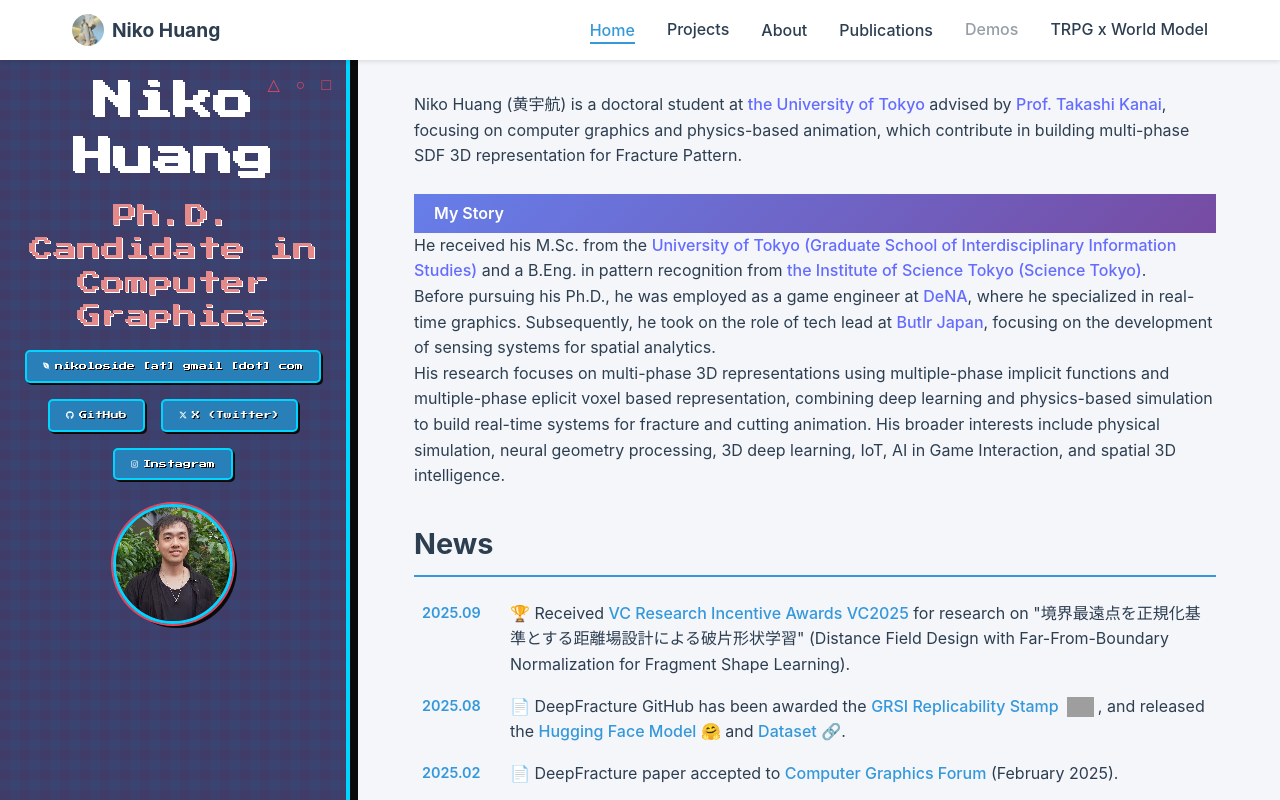
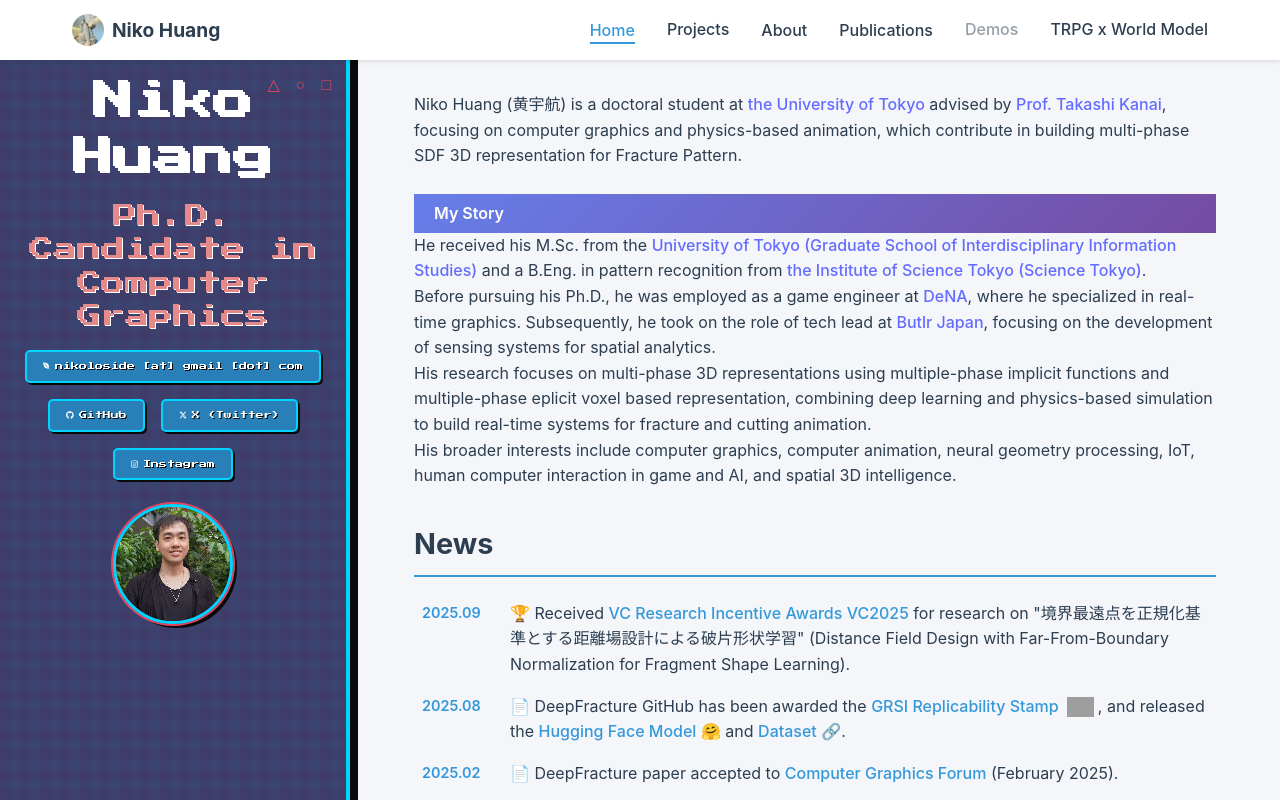
Before and after one commit to nikoloside/nikoloside.github.io, a React (Vite) app: page /#/ in a window 1280 px wide. Shown: the top 800 px of the page. Built offline with nearby package versions, Linux system fonts and the light colour scheme; grey boxes are pictures that could not be loaded.

Commit message:
minor fix

```diff
--- a/src/pages/MainPage.jsx
+++ b/src/pages/MainPage.jsx
@@ -197,7 +197,10 @@ const MainPage = () => {
             Before pursuing his Ph.D., he was employed as a game engineer at <a href="https://dena.com/jp/" target="_blank" rel="noopener noreferrer">DeNA</a>, where he specialized in real-time graphics. Subsequently, he took on the role of tech lead at <a href="https://butlr.io/" target="_blank" rel="noopener noreferrer">Butlr Japan</a>, focusing on the development of sensing systems for spatial analytics.
           </p>
           <p>
-            His research focuses on multi-phase 3D representations using multiple-phase implicit functions and multiple-phase eplicit voxel based representation, combining deep learning and physics-based simulation to build real-time systems for fracture and cutting animation. His broader interests include physical simulation, neural geometry processing, 3D deep learning, IoT, AI in Game Interaction, and spatial 3D intelligence.
+            His research focuses on multi-phase 3D representations using multiple-phase implicit functions and multiple-phase eplicit voxel based representation, combining deep learning and physics-based simulation to build real-time systems for fracture and cutting animation.
+          </p>
+          <p>
+            His broader interests include computer graphics, computer animation, neural geometry processing, IoT, human computer interaction in game and AI, and spatial 3D intelligence.
           </p>
           {/* <p>
             Motivated by personal experiences in senior care, he aims to develop AI and robotics systems that interpret spatial environments while preserving privacy.
```
